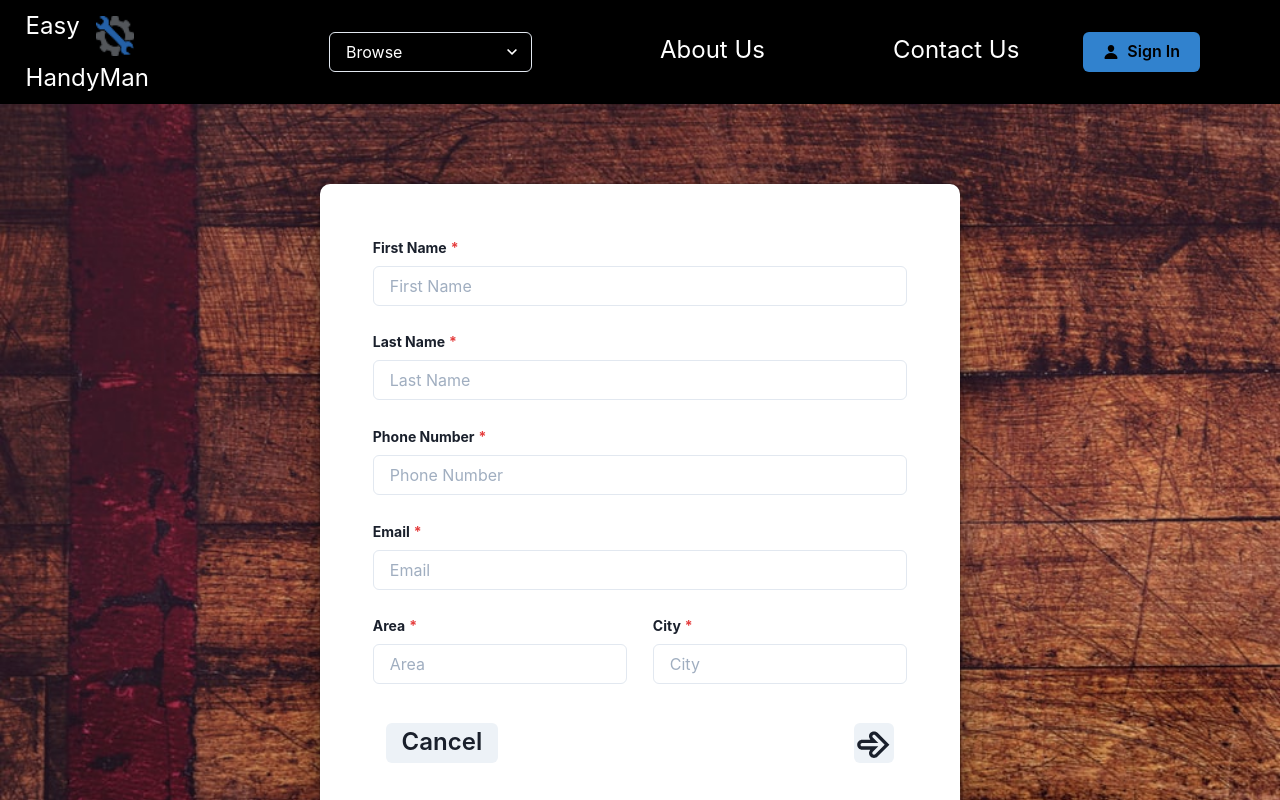
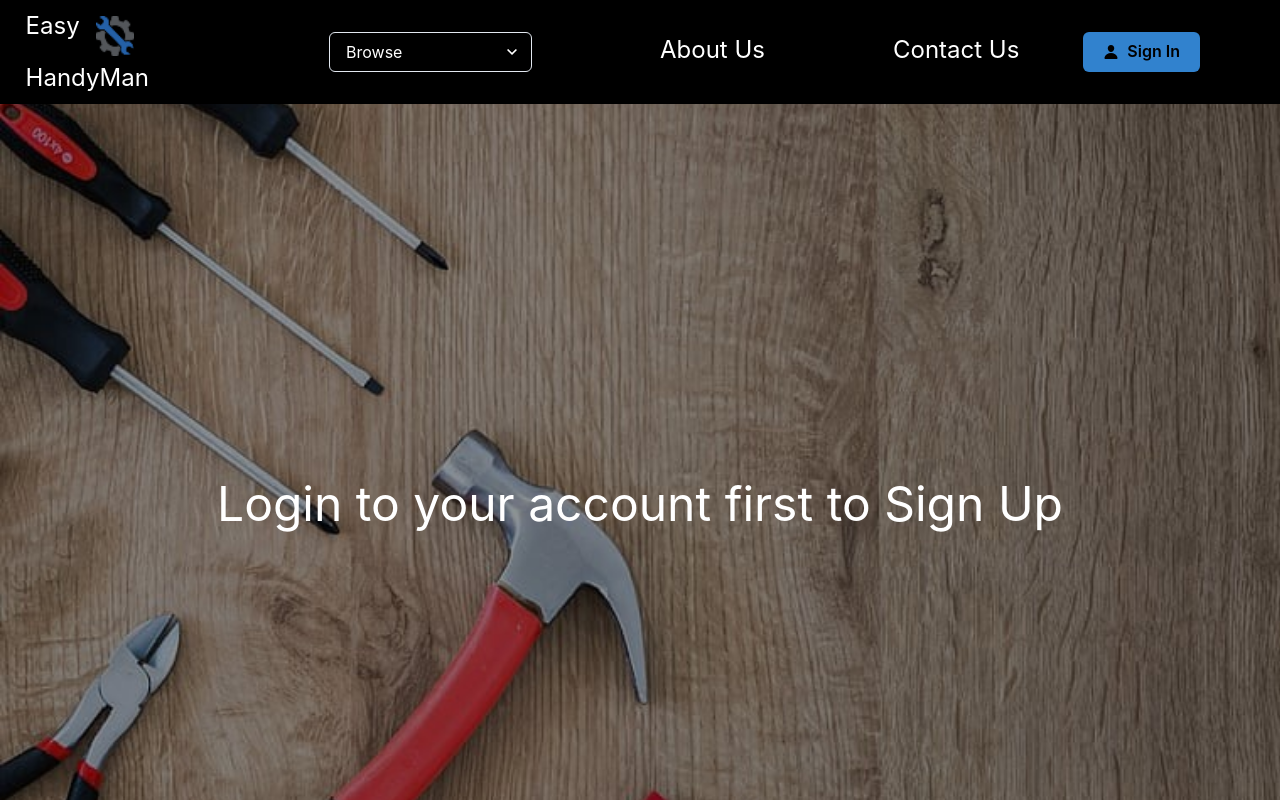
Before and after one commit to jeisper/handyman, a React (Create React App) app: page /form in a window 1280 px wide. Shown: the top 800 px of the page. Built offline with nearby package versions, Linux system fonts and the light colour scheme; no server answers.

Commit message:
add check for sign up

```diff
--- a/src/pages/customer/index.js
+++ b/src/pages/customer/index.js
@@ -2,7 +2,6 @@ import { Button, Flex, Heading, Select } from "@chakra-ui/react";
 import { collection, getDocs } from "firebase/firestore/lite";
 import React, { useEffect, useState } from "react";
 import bg from "../../Assets/images/handyback2.jpg";
-import newbg from "../../Assets/images/new_bg.jpeg";
 import Card from "../../components/card";
 import Footer from "../../components/footer";
 import NavBar from "../../components/navbar";
@@ -35,7 +34,7 @@ function Customer() {
         minH="100vh"
         flexWrap="wrap"
         flexDir="column"
-        bgImage={newbg}
+        bgImage={bg}
         bgRepeat="no-repeat"
         bgSize="cover"
         color="white"
--- a/src/pages/form/index.js
+++ b/src/pages/form/index.js
@@ -1,4 +1,4 @@
-import { Flex } from "@chakra-ui/react";
+import { Flex, useToast } from "@chakra-ui/react";
 import { getAuth, onAuthStateChanged } from "firebase/auth";
 import { doc, setDoc } from "firebase/firestore/lite";
 import React, { useEffect, useState } from "react";
@@ -9,8 +9,6 @@ import ProfileData from "./ProfileData";
 import Skills from "./Skills";
 import Summary from "./Summary";
 import bg from "../../Assets/images/handyback2.jpg";
-import { addDoc } from "firebase/firestore";
-import newbg from "../../Assets/images/new_bg.jpeg";
 import Footer from "../../components/footer";
 
 const defaultData = {
@@ -38,6 +36,7 @@ const defaultData = {
 
 function Form() {
   const navigate = useNavigate();
+  const toast = useToast();
 
   const [currentStep, setCurrentStep] = useState(0);
   const [currentUser, setCurrentUser] = useState(null);
@@ -121,7 +120,7 @@ function Form() {
     default:
       break;
   }
-  return (
+  return currentUser ? (
     <Flex w="100%" flexDir="column">
       <NavBar />
       <Flex
@@ -129,7 +128,7 @@ function Form() {
         minH="100vh"
         flexWrap="wrap"
         flexDir="column"
-        bgImage={newbg}
+        bgImage={bg}
         bgRepeat="no-repeat"
         bgSize="cover"
       >
@@ -139,6 +138,29 @@ function Form() {
       </Flex>
       <Footer />
     </Flex>
+  ) : (
+    <Flex
+      flexDir="column"
+      w="100%"
+      minH="100vh"
+      bgImage={bg}
+      bgRepeat="no-repeat"
+      bgSize="cover"
+      alignItems="center"
+      alignContent="center"
+    >
+      <NavBar />
+      <Flex
+        minH="100vh"
+        alignItems="center"
+        alignContent="center"
+        fontSize="5xl"
+        color="white"
+      >
+        Login to your account first to Sign Up
+      </Flex>
+      <Footer />
+    </Flex>
   );
 }
 
--- a/src/pages/landing/index.js
+++ b/src/pages/landing/index.js
@@ -1,13 +1,20 @@
-import { Button, Flex, Heading, Image, Spacer, Text } from "@chakra-ui/react";
+import {
+  Button,
+  Flex,
+  Heading,
+  Spacer,
+  Text,
+  useMediaQuery,
+} from "@chakra-ui/react";
 import React from "react";
 import { useNavigate } from "react-router-dom";
 import NavBar from "../../components/navbar";
 import Footer from "../../components/footer";
 import bg from "../../Assets/images/handyback2.jpg";
-import newbg from "../../Assets/images/new_bg.jpeg";
 
 function Landing() {
   const navigate = useNavigate();
+  const [isOnmobile] = useMediaQuery("(max-width: 768px)");
 
   return (
     <Flex w="100%" flexDir="column">
@@ -17,7 +24,7 @@ function Landing() {
         minH="100vh"
         flexWrap="wrap"
         flexDir="column"
-        bgImage={newbg}
+        bgImage={bg}
         bgRepeat="no-repeat"
         bgSize="cover"
       >
--- a/src/pages/profile/index.js
+++ b/src/pages/profile/index.js
@@ -6,7 +6,6 @@ import {
   Image,
   Spacer,
   Textarea,
-  useToast,
 } from "@chakra-ui/react";
 import { getAuth, onAuthStateChanged, signOut } from "firebase/auth";
 import React, { useEffect, useState } from "react";
@@ -16,9 +15,6 @@ import bg from "../../Assets/images/handyback2.jpg";
 import { deleteDoc, doc, getDoc, setDoc } from "firebase/firestore/lite";
 import { db } from "../../firebase";
 import FormTextInputNotRequired from "../form/FormTextInput";
-import FormTextInput from "../form/FormTextInput";
-import { async } from "@firebase/util";
-import newbg from "../../Assets/images/new_bg.jpeg";
 
 function Profile() {
   const [currentUser, setCurrentUser] = useState(null);
@@ -98,7 +94,7 @@ function Profile() {
         minH="100vh"
         flexWrap="wrap"
         flexDir="column"
-        bgImage={newbg}
+        bgImage={bg}
         bgRepeat="no-repeat"
         bgSize="cover"
       >
--- a/src/pages/review/ReviewData.js
+++ b/src/pages/review/ReviewData.js
@@ -4,9 +4,27 @@ import { VStack } from "@chakra-ui/react";
 import { StackDivider } from "@chakra-ui/react";
 import RatingStar from "../../components/rating";
 import { FormControl, FormLabel } from "@chakra-ui/react";
+import { useEffect, useState } from "react";
+import { getAuth, onAuthStateChanged } from "firebase/auth";
 
 function ReviewData() {
   const navigate = useNavigate();
+  const [currentUser, setCurrentUser] = useState(null);
+
+  useEffect(() => {
+    const auth = getAuth();
+    onAuthStateChanged(auth, (user) => {
+      if (user) {
+        setCurrentUser(user);
+
+        console.log("User signed in with id: ", user.uid);
+      } else {
+        console.log("User is not signed in ");
+      }
+    });
+  }, []);
+  // console.log("the user id here is:", currentUser.uid);
+  // console.log("the user name here is:", currentUser.displayName);
 
   return (
     <Flex
@@ -25,7 +43,7 @@ function ReviewData() {
         align="stretch"
       >
         <FormLabel as="legend" m="1vw">
-          ID of Handyman
+          {/* <Flex> HandyMan Name: {currentUser.displayName}</Flex> */}
         </FormLabel>
 
         <FormControl as="fieldset" m="1vw">
--- a/src/pages/review/index.js
+++ b/src/pages/review/index.js
@@ -3,13 +3,11 @@ import { getAuth, onAuthStateChanged } from "firebase/auth";
 import React, { useEffect, useState } from "react";
 import { useNavigate } from "react-router-dom";
 import NavBar from "../../components/navbar";
-import newbg from "../../Assets/images/new_bg.jpeg";
+import bg from "../../Assets/images/handyback2.jpg";
 import ReviewData from "./ReviewData";
 
 function Review() {
   const navigate = useNavigate();
-
-  const [currentStep, setCurrentStep] = useState(0);
   const [currentUser, setCurrentUser] = useState(null);
 
   useEffect(() => {
@@ -17,6 +15,7 @@ function Review() {
     onAuthStateChanged(auth, (user) => {
       if (user) {
         setCurrentUser(user);
+
         console.log("User signed in with id: ", user.uid);
       } else {
         console.log("User is not signed in ");
@@ -32,7 +31,7 @@ function Review() {
         minH="100vh"
         flexWrap="wrap"
         flexDir="column"
-        bgImage={newbg}
+        bgImage={bg}
         bgRepeat="no-repeat"
         bgSize="100%"
       >
```
